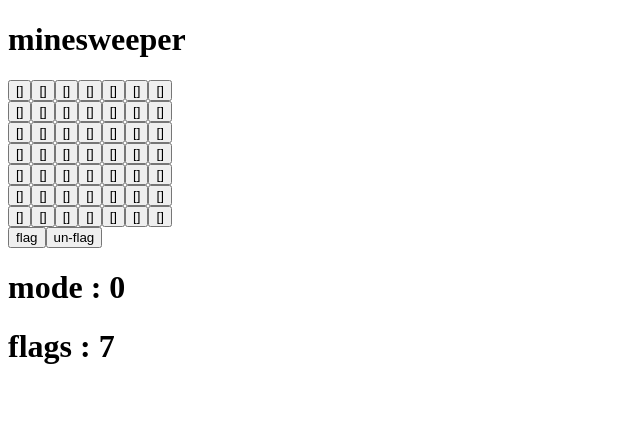
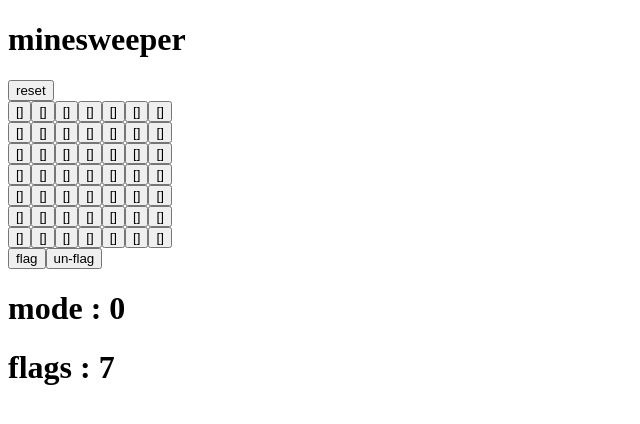
Before and after one commit to gdeater/minesweeper, a React (Vite) app: page / in a window 1280 px wide. Shown: the top 424 px of the page, without its empty margins (0-640 px from the left). Built offline with nearby package versions, Linux system fonts and the light colour scheme.

Commit message:
added reset button

```diff
--- a/src/App.jsx
+++ b/src/App.jsx
@@ -1,5 +1,6 @@
 import Board from "./board/Board";
 import FlagButton from "./flagButton";
+import ResetButton from "./resetButton";
 import { useState } from "react";
 function App(){
     const [rowLength,setRowLength] = useState(7);
@@ -93,6 +94,11 @@ function App(){
       <div>
           <h1>minesweeper</h1>
           <h1>{announcement}</h1>
+          <ResetButton rowLength={rowLength}
+                       colLength={colLength}
+                       setBoard={setBoard}
+                       setAnnouncement={setAnnoucement}
+                       mines={mines}></ResetButton>
           <Board board={board}
                  setBoard={setBoard}
                  flag={flag}
--- /dev/null
+++ b/src/resetButton.jsx
@@ -0,0 +1,87 @@
+function ResetButton({rowLength,colLength,setBoard,setAnnouncement,mines}){
+    function preCompute(board,row,col){
+        let cnt = 0;
+        if (row > 0){
+            if (board[row-1][col].mine === true){
+                cnt += 1;
+            }
+        }
+        if (row < board.length - 1){
+            if (board[row + 1][col].mine === true){
+                cnt += 1;
+            }
+        }
+        if (col > 0){
+            if (board[row][col - 1].mine === true){
+                cnt += 1;
+            }
+        }
+        if (col < board[0].length - 1){
+            if (board[row][col + 1].mine === true){
+                cnt += 1;
+            }
+        }
+        if (row > 0 && col > 0){
+            if (board[row - 1][col - 1].mine === true){
+                cnt += 1;
+            }
+        }
+        if (row > 0 && col < board[0].length - 1){
+            if (board[row - 1][col + 1].mine === true){
+                cnt += 1;
+            }
+        }
+        if (row < board.length - 1 && col > 0){
+            if (board[row + 1][col - 1].mine === true){
+                cnt += 1;
+            }
+        }
+        if (row < board.length -1 && col < board[0].length-1){
+            if (board[row + 1][col + 1].mine === true){
+                cnt += 1;
+            }
+        }
+      return cnt;
+    }
+    function reset(){
+        const board = [];
+        setAnnouncement("");
+
+        for (let row = 0; row < colLength; row++) {
+            let currentRow = [];
+            for (let col = 0; col < rowLength; col++) {
+                currentRow.push({
+                    "revealed": false,
+                    "mine": false,
+                    "number": 0,
+                    "flagged": false
+                });
+            }
+            board.push(currentRow);
+        }
+        let r;
+        let c;
+        let placed = 0;
+
+        while (placed < mines) {
+            const r = Math.floor(Math.random() * rowLength);
+            const c = Math.floor(Math.random() * colLength);
+
+            if (!board[r][c].mine) {
+                board[r][c].mine = true;
+                placed++;
+            }
+        }
+
+        for (let r = 0; r< rowLength; r++){
+            for(let c = 0; c < colLength; c++){
+                board[r][c].number = preCompute(board,r,c);
+            }
+        }
+        setBoard(board);
+    }
+    return(
+        <button onClick={() => reset()}>reset</button>
+    );
+}
+export default ResetButton;
```
